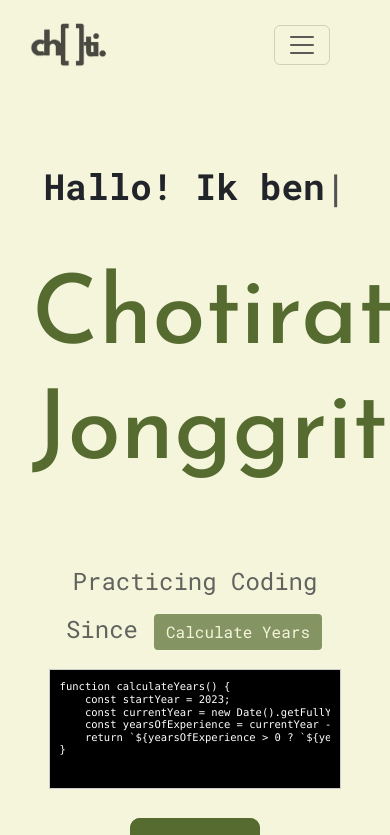
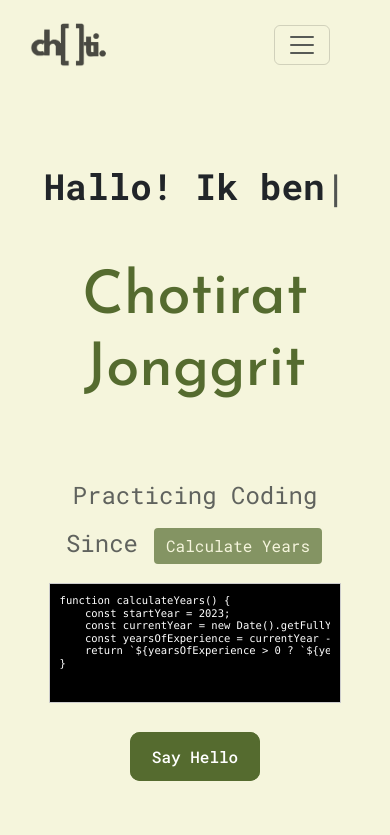
Before and after one commit to jgchoti/jgchoti.github.io, a React (Create React App) app: page / in a window 390 px wide. Shown: the top 835 px of the page. Built offline with nearby package versions, Linux system fonts and the light colour scheme.

Commit message:
Update gh-pages with latest build

```diff
--- a/src/style/media-queries.css
+++ b/src/style/media-queries.css
@@ -71,7 +71,7 @@
     h1 {
       margin-top: 40px;
       margin-bottom: 40px;
-      font-size: 60px;
+      font-size: 60px !important;
       padding-left: 20px;
       padding-right: 20px;
     }
```
